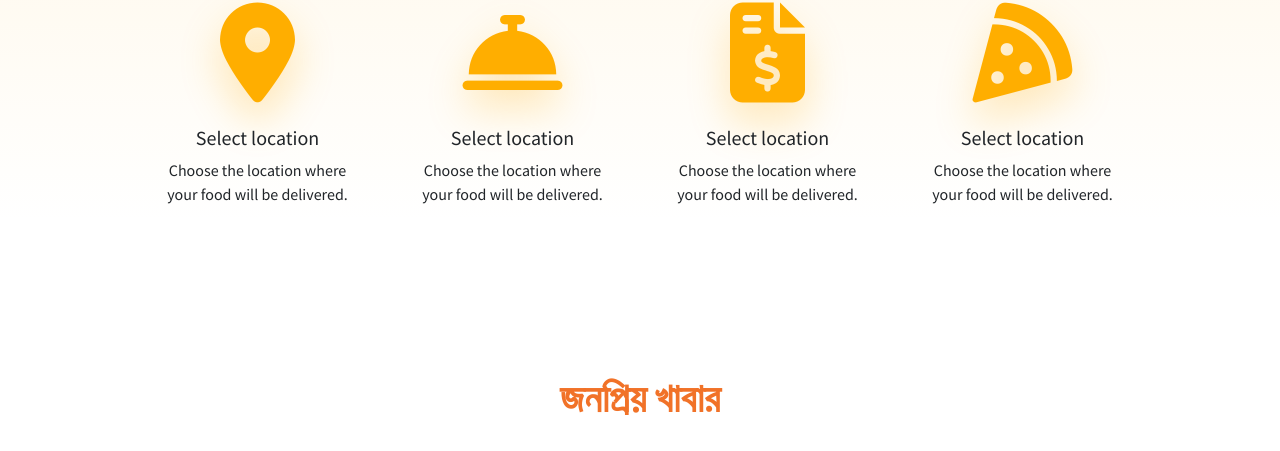
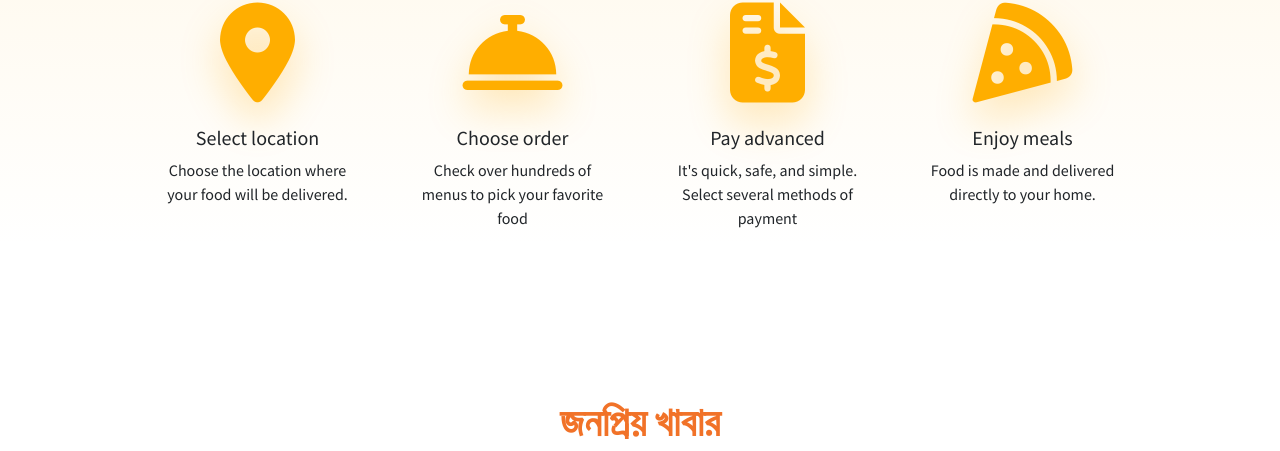
Before and after one commit to arakibulislam/vuri-voj-bootstrap, a plain HTML site: page index.html in a window 1280 px wide. Shown: the part 1300-1751 px from the top of the page. Drawn offline with nearby package versions, Linux system fonts and the light colour scheme; files whose address does not match are found by name.

Commit message:
order add

```diff
--- a/index.html
+++ b/index.html
@@ -201,10 +201,10 @@
                         </div>
                         <div class="system-text px-0 px-md-4 px-lg-3">
                             <h5>
-                                Select location
+                                Choose order
                             </h5>
                             <p>
-                                Choose the location where your food will be delivered.
+                                Check over hundreds of menus to pick your favorite food
                             </p>
                         </div>
                     </div>
@@ -214,10 +214,10 @@
                         </div>
                         <div class="system-text px-0 px-md-4 px-lg-3">
                             <h5>
-                                Select location
+                                Pay advanced
                             </h5>
                             <p>
-                                Choose the location where your food will be delivered.
+                                It's quick, safe, and simple. Select several methods of payment
                             </p>
                         </div>
                     </div>
@@ -227,10 +227,10 @@
                         </div>
                         <div class="system-text px-0 px-md-4 px-lg-3">
                             <h5>
-                                Select location
+                                Enjoy meals
                             </h5>
                             <p>
-                                Choose the location where your food will be delivered.
+                                Food is made and delivered directly to your home.
                             </p>
                         </div>
                     </div>
@@ -1044,10 +1044,10 @@
                     </div>
                 </div>
             </div>
-            <div class="card mb-3 my-5 shadow-lg  border-0">
+            <div class="card mb-3 my-5 shadow-lg  ">
                 <div class="row g-0 align-items-center">
 
-                    <div class="col-md-4">
+                    <div class="col-md-4 border-lg-0 order-1">
                         <div class="card-body px-lg-5 ">
                             <h1 class="card-title fw-bold py-lg-3">Celebrate parties with <span class="text-warning">Fried Chicken</span></h1>
                             <p class="card-text pb-lg-3">Get the best fried chicken smeared with a lip smacking lemon chili flavor. Check out best deals for fried chicken.</p>
```
